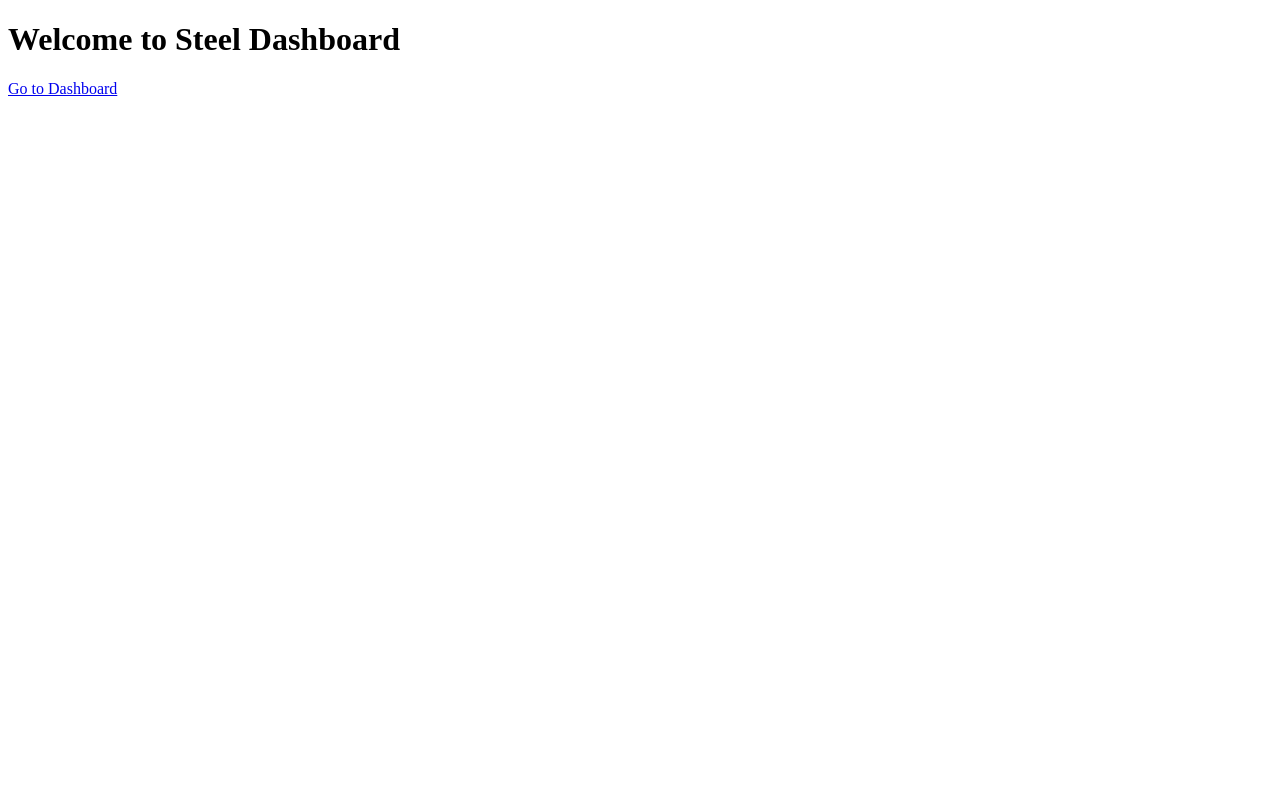
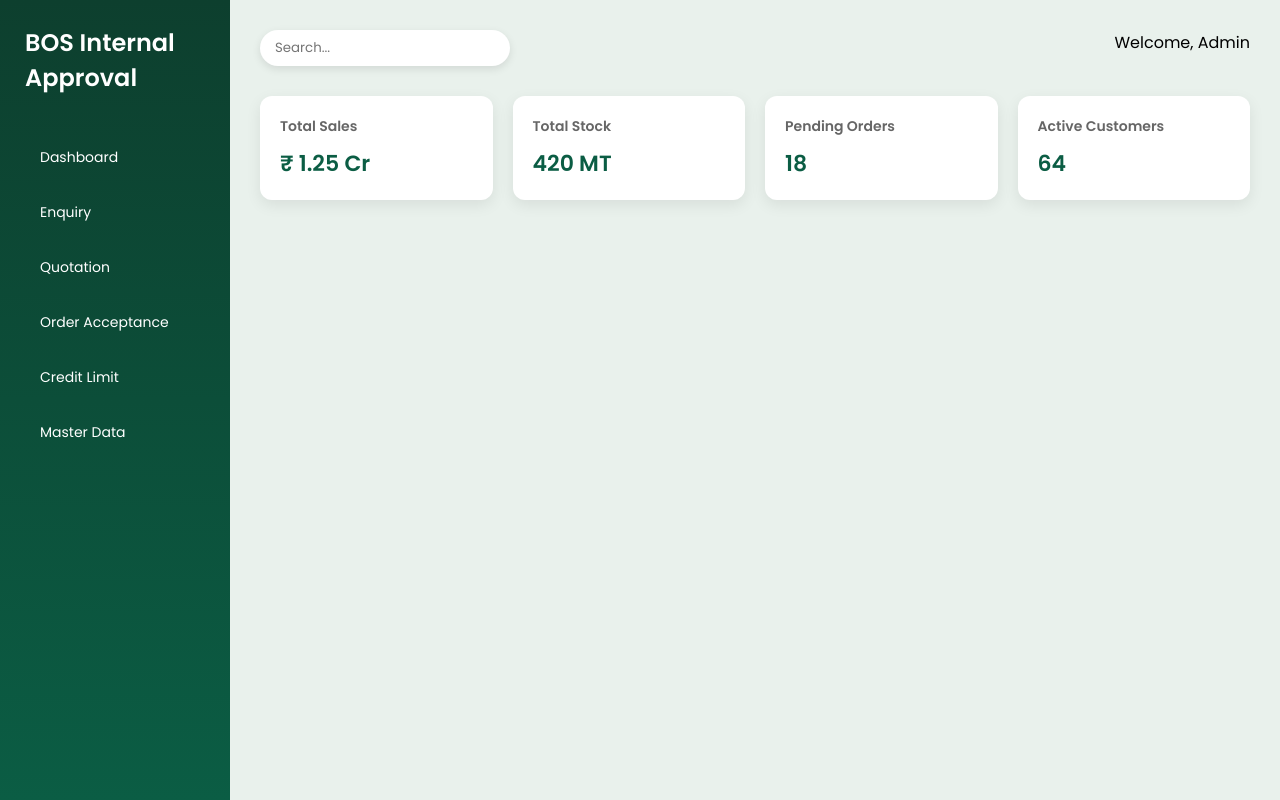
Before and after one commit to Rohit5405/steels-dashboard, a plain HTML site: page index.html in a window 1280 px wide. Drawn offline with Linux system fonts and the light colour scheme.

Commit message:
Update index.html

```diff
--- a/index.html
+++ b/index.html
@@ -1,10 +1,56 @@
 <!DOCTYPE html>
 <html>
 <head>
-  <title>Steel Dashboard</title>
+<title>BOS Dashboard</title>
+<meta name="viewport" content="width=device-width, initial-scale=1.0">
+<link href="https://fonts.googleapis.com/css2?family=Poppins:wght@300;400;500;600&display=swap" rel="stylesheet">
+<style>
+*{margin:0;padding:0;box-sizing:border-box;font-family:'Poppins',sans-serif;}
+body{background:#e9f1ec;}
+.main{margin-left:230px;padding:30px;}
+.topbar{display:flex;justify-content:space-between;margin-bottom:30px;}
+.search-box{padding:8px 15px;border:none;border-radius:25px;width:250px;box-shadow:0 3px 8px rgba(0,0,0,0.1);}
+.cards{display:grid;grid-template-columns:repeat(4,1fr);gap:20px;margin-bottom:30px;}
+.card{background:white;padding:20px;border-radius:12px;box-shadow:0 5px 15px rgba(0,0,0,0.08);}
+.card h4{font-size:14px;color:#666;margin-bottom:10px;}
+.card p{font-size:22px;font-weight:600;color:#0b5d44;}
+</style>
 </head>
 <body>
-  <h1>Welcome to Steel Dashboard</h1>
-  <a href="dashboard.html">Go to Dashboard</a>
+
+<div id="sidebar"></div>
+
+<div class="main">
+<div class="topbar">
+<input class="search-box" placeholder="Search...">
+<div>Welcome, Admin</div>
+</div>
+
+<div class="cards">
+<div class="card"><h4>Total Sales</h4><p>₹ 1.25 Cr</p></div>
+<div class="card"><h4>Total Stock</h4><p>420 MT</p></div>
+<div class="card"><h4>Pending Orders</h4><p>18</p></div>
+<div class="card"><h4>Active Customers</h4><p>64</p></div>
+</div>
+</div>
+
+<script>
+fetch("sidebar.html")
+.then(res=>res.text())
+.then(data=>{
+document.getElementById("sidebar").innerHTML=data;
+activateMenu();
+});
+
+function activateMenu(){
+let currentPage=window.location.pathname.split("/").pop();
+document.querySelectorAll(".menu-item").forEach(item=>{
+if(item.getAttribute("href")===currentPage){
+item.classList.add("active");
+}
+});
+}
+</script>
+
 </body>
 </html>
```
